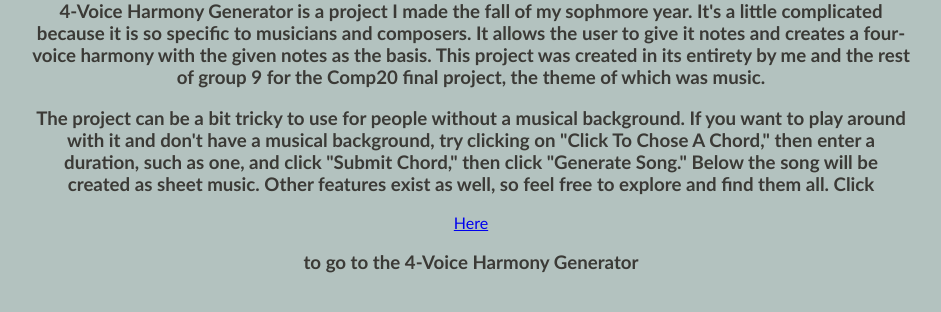
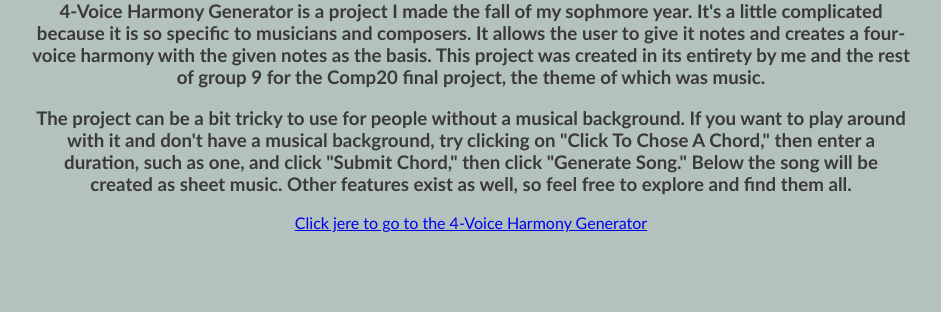
Before and after one commit to aoursler/aoursler.github.io, a plain HTML site: page 4-voiceHarmonyGenerator.html in a window 1280 px wide. Shown: the part 82-394 px from the top of the page, without its empty margins (169-1110 px from the left). Drawn offline with Linux system fonts and the light colour scheme.

Commit message:
fixing display issues

```diff
--- a/4-voiceHarmonyGenerator.html
+++ b/4-voiceHarmonyGenerator.html
@@ -6,7 +6,8 @@
 <body>
   <h1>4-Voice Harmony Generator</h1>
   <h3>4-Voice Harmony Generator is a project I made the fall of my sophmore year. It's a little complicated because it is so specific to musicians and composers. It allows the user to give it notes and creates a four-voice harmony with the given notes as the basis. This project was created in its entirety by me and the rest of group 9 for the Comp20 final project, the theme of which was music.</h3>
-  <h3>The project can be a bit tricky to use for people without a musical background. If you want to play around with it and don't have a musical background, try clicking on "Click To Chose A Chord," then enter a duration, such as one, and click "Submit Chord," then click "Generate Song." Below the song will be created as sheet music. Other features exist as well, so feel free to explore and find them all. Click </h3><a href="http://aqueous-castle-9692.herokuapp.com/">Here</a> <h3> to go to the 4-Voice Harmony Generator </h3>
+  <h3>The project can be a bit tricky to use for people without a musical background. If you want to play around with it and don't have a musical background, try clicking on "Click To Chose A Chord," then enter a duration, such as one, and click "Submit Chord," then click "Generate Song." Below the song will be created as sheet music. Other features exist as well, so feel free to explore and find them all.</h3>
+  <a href="http://aqueous-castle-9692.herokuapp.com/">Click jere to go to the 4-Voice Harmony Generator</a>
 
 </body>
 </html>
```
